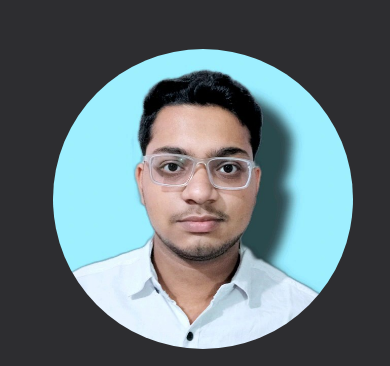
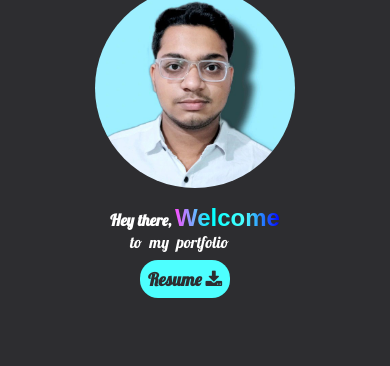
Before and after one commit to Soumyadeep-4704/portfolio, a plain HTML site: page index.html in a window 390 px wide. Shown: the part 48-414 px from the top of the page. Drawn offline with Linux system fonts and the light colour scheme; a web font is replaced by a local one.

Commit message:
style.css

```diff
--- a/style.css
+++ b/style.css
@@ -314,8 +314,8 @@ h1.heading{
     display: flex;
     justify-content: center;
     align-items: center;
-    height: 64vh;
-    width: 100vw;
+    height: 60%;
+    width: 100%;
   }
 
   /* Style for Section */
@@ -324,12 +324,12 @@ h1.heading{
   }
 
   img.profile{
-    height: 300px;
-    width: 300px;
+    height: 200px;
+    width: 200px;
   }
 
   .home-content{
-    font-size: 1.24rem;
+    font-size: 1rem;
   }
 
   .name{
@@ -337,7 +337,7 @@ h1.heading{
   }
 
   .smallText{
-    font-size: 1.12rem;
+    font-size: 1rem;
     margin-left: 20px;
   }
 
```
